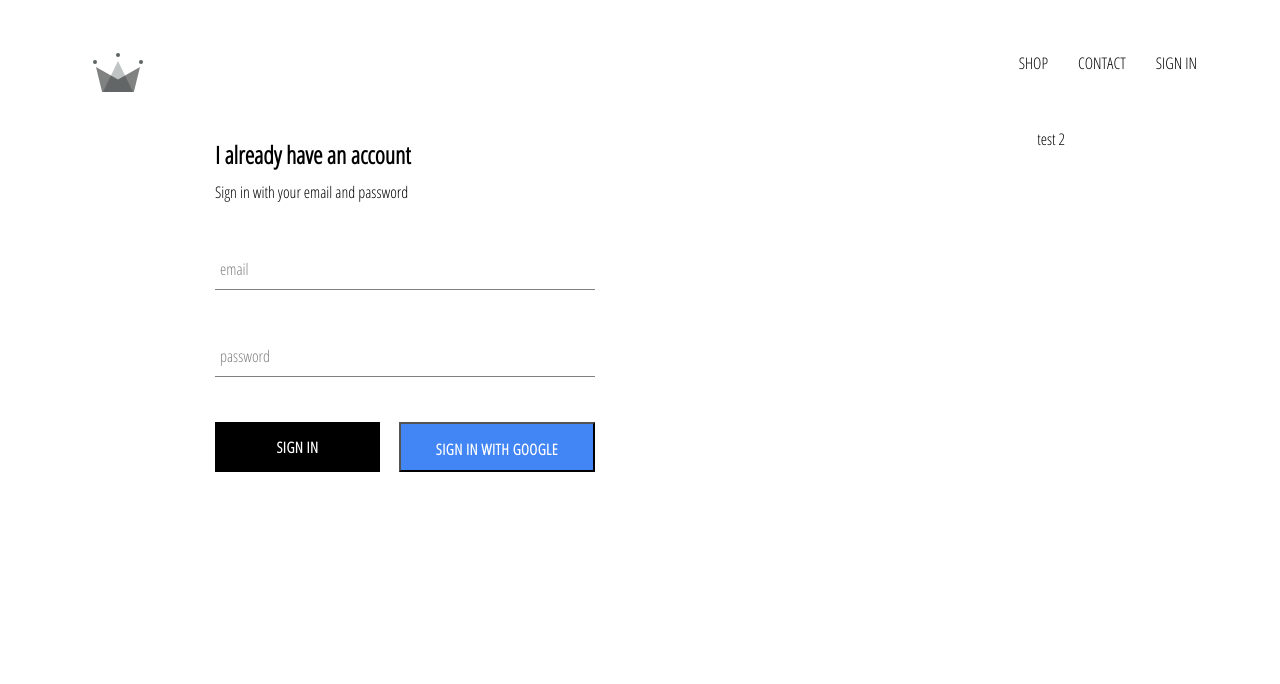
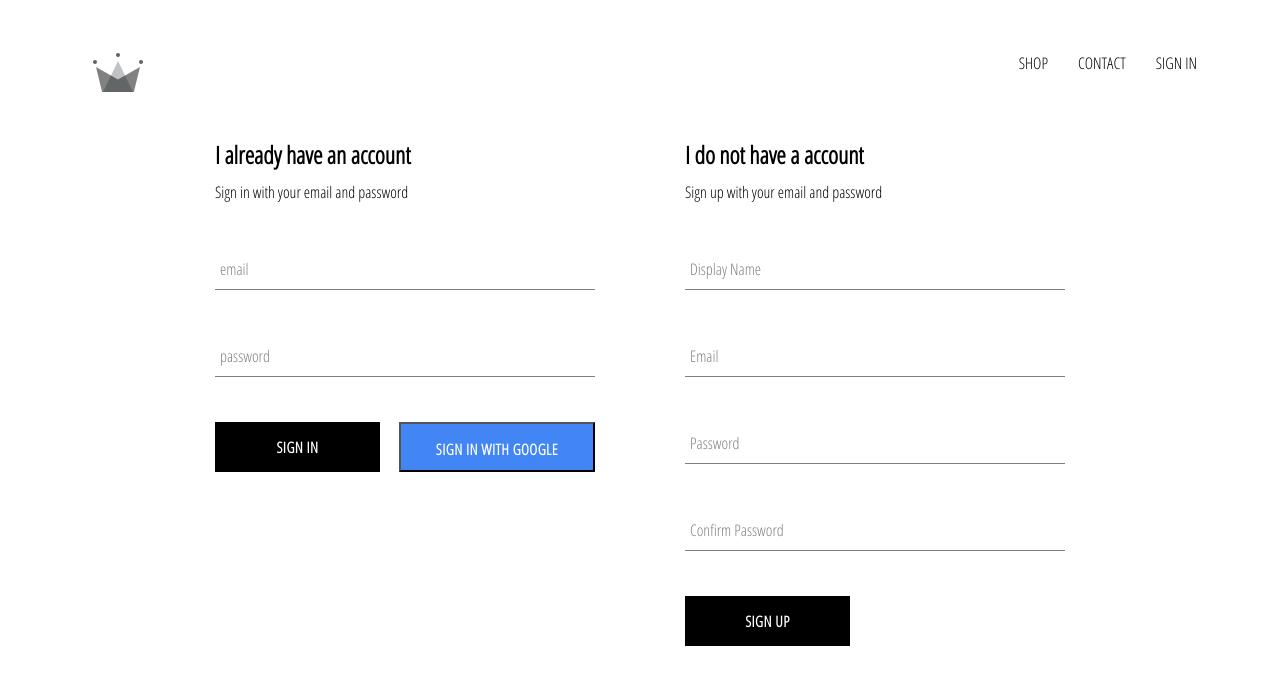
Before and after one commit to MahiMahbob/crwn-clothing, a React (Create React App) app: page /signin in a window 1280 px wide. Shown: the top 684 px of the page. Built offline with nearby package versions, Linux system fonts and the light colour scheme; no server answers.

Commit message:
sign in & up with firebase complt

```diff
--- a/src/components/formInput/FormInput.js
+++ b/src/components/formInput/FormInput.js
@@ -1,11 +1,11 @@
 import React from 'react'
 import { GroupContainer, FormInputContainer, FormInputLabel } from './FormInputStyles'
 
-const FormInput = ({ label, handleChange,value='', ...props }) => (
+const FormInput = ({ label,handleChange,...props }) => (
     <GroupContainer>
-        <FormInputContainer onChange={ handleChange} {...props} />
+        <FormInputContainer onChange={handleChange} {...props} />
         {label ? (
-            <FormInputLabel className={value.length ? 'shrink' : ''}>
+            <FormInputLabel>
                 {label}
             </FormInputLabel>
         ) : null}
--- a/src/components/signIn/SignIn.js
+++ b/src/components/signIn/SignIn.js
@@ -1,5 +1,5 @@
 import React, { useState } from 'react'
-import { signInWithGoogle } from '../../firebase/firebaseUtils'
+import { auth, signInWithGoogle } from '../../firebase/firebaseUtils'
 import CustomButton from '../customButton/CustomButton'
 import FormInput from '../formInput/FormInput'
 import { SignInContainer, SignInTitle,ButtonsBarContainer } from './SignInStyles'
@@ -10,20 +10,33 @@ const SignIn = () => {
         email: '',
         password: ''
     })
+    const [error, setError] = useState(null)
+
+    const { email, password } = inputVal
 
     const handleChange = e => {
         const { name, value } = e.target
-        setInputVal({ [name]: value })
+        setInputVal({...inputVal, [name]: value })
     }
 
-    const { email, password } = inputVal
+    const handleSubmit = async (e) => {
+        e.preventDefault()
+
+        try{
+            await auth.signInWithEmailAndPassword(email, password)
+            setInputVal({email: '', password: ''})
+        }catch (err){
+            setError('err');
+        }
+
+    }
 
     return (
         <SignInContainer>
             <SignInTitle>I already have an account</SignInTitle>
             <span>Sign in with your email and password</span>
-
-            <form>
+            {error && <h3>{error}</h3>}
+            <form onSubmit={handleSubmit}>
                 <FormInput
                     name='email'
                     type='email'
--- /dev/null
+++ b/src/components/signUp/SignUp.js
@@ -0,0 +1,90 @@
+import React, { useState } from 'react'
+import { auth, createUserProfileDocument } from '../../firebase/firebaseUtils'
+import CustomButton from '../customButton/CustomButton'
+import FormInput from '../formInput/FormInput'
+import { SignUpContainer, SignUpTitle } from './SignUpstyles'
+
+const SignUp = () => {
+
+    const [inputVal, setInputVal] = useState({
+        displayName: '',
+        email: '',
+        password: '',
+        confirmPassword: '',
+    })
+
+    const { displayName, email, password, confirmPassword } = inputVal
+
+    const handleChange = event => {
+        const { name, value} = event.target;
+        setInputVal({...inputVal, [name]: value});
+    }
+
+    const handleSubmit = async (e) => {
+        e.preventDefault();
+
+        if (password !== confirmPassword) {
+            alert("passwords don't match");
+            return;
+        }
+
+        try {
+            const { user } = await auth.createUserWithEmailAndPassword(email, password)
+
+            await createUserProfileDocument(user, { displayName })
+
+            setInputVal({
+                displayName: '',
+                email: '',
+                password: '',
+                confirmPassword: ''
+            })
+        } catch (err) {
+            console.log(err);
+        }
+    }
+
+    return (
+        <SignUpContainer>
+            <SignUpTitle>I do not have a account</SignUpTitle>
+            <span>Sign up with your email and password</span>
+            <form className='sign-up-form' onSubmit={handleSubmit}>
+                <FormInput
+                    type='text'
+                    name='displayName'
+                    value={displayName}
+                    handleChange={handleChange}
+                    label='Display Name'
+                    required
+                />
+                <FormInput
+                    type='email'
+                    name='email'
+                    value={email}
+                    handleChange={handleChange}
+                    label='Email'
+                    required
+                />
+                <FormInput
+                    type='password'
+                    name='password'
+                    value={password}
+                    handleChange={handleChange}
+                    label='Password'
+                    required
+                />
+                <FormInput
+                    type='password'
+                    name='confirmPassword'
+                    value={confirmPassword}
+                    handleChange={handleChange}
+                    label='Confirm Password'
+                    required
+                />
+                <CustomButton type='submit'>SIGN UP</CustomButton>
+            </form>
+        </SignUpContainer>
+    )
+}
+
+export default SignUp
--- /dev/null
+++ b/src/components/signUp/SignUpstyles.js
@@ -0,0 +1,11 @@
+import styled from 'styled-components/macro';
+
+export const SignUpContainer = styled.div`
+  display: flex;
+  flex-direction: column;
+  width: 380px;
+`
+
+export const SignUpTitle = styled.h2`
+  margin: 10px 0;
+`
--- a/src/pages/signInSignUp/SignInSignUp.js
+++ b/src/pages/signInSignUp/SignInSignUp.js
@@ -1,12 +1,13 @@
 import React from 'react'
 import SignIn from '../../components/signIn/SignIn'
+import SignUp from '../../components/signUp/SignUp'
 import { SignInAndSignUpContainer } from './SignInUpStyle'
 
 const SignInSignUp = () => {
     return (
         <SignInAndSignUpContainer>
             <SignIn />
-            <div>test 2</div>
+            <SignUp />
         </SignInAndSignUpContainer>
     )
 }
```
